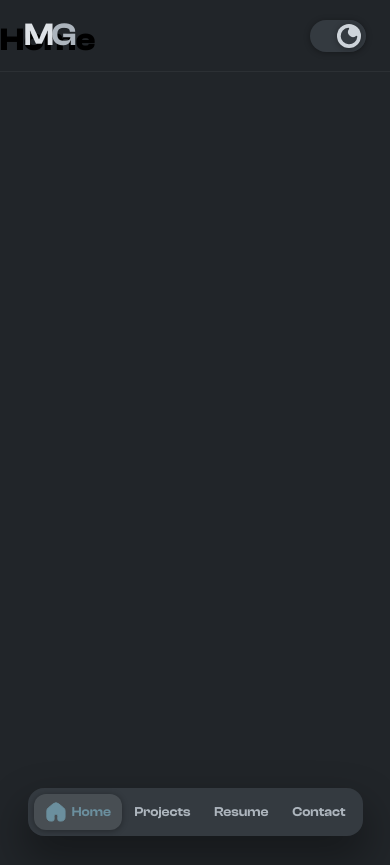
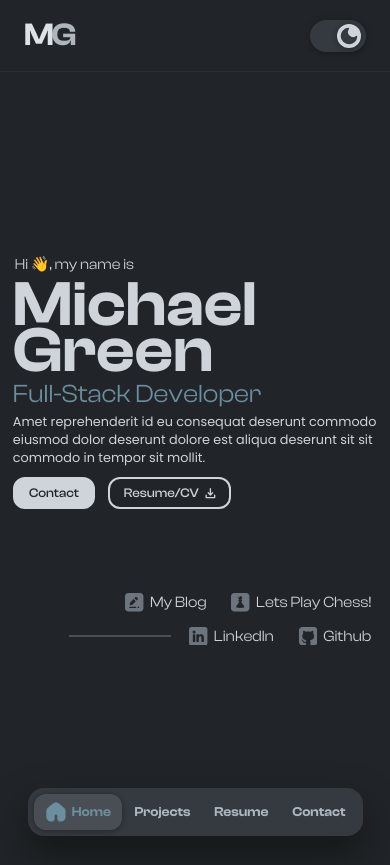
Before and after one commit to michaelgreenl/e-portfolio, a Vue app: page /#home in a window 390 px wide. After the commit the page ends 844 px from the top, so only its background shows below. Built offline with nearby package versions, Linux system fonts and the light colour scheme; a web font is replaced by a local one.

Commit message:
feat: added responsive content to home view

```diff
--- a/src/views/HomeView.vue
+++ b/src/views/HomeView.vue
@@ -1,9 +1,286 @@
 <template>
-    <div>
-        <h1>Home</h1>
+    <div class="home-container">
+        <div class="hero-content">
+            <h3>Hi 👋, my name is</h3>
+            <h1>
+                Michael
+                <!-- <span class="tab">&ensp;&ensp;</span>  -->
+                Green
+            </h1>
+            <h2>Full-Stack Developer</h2>
+            <p>
+                Amet reprehenderit id eu consequat deserunt commodo eiusmod dolor deserunt dolore est aliqua deserunt
+                sit sit commodo in tempor sit mollit.
+            </p>
+            <div class="cta">
+                <button>Contact</button>
+                <button>
+                    Resume/CV
+                    <DownloadIcon />
+                </button>
+            </div>
+        </div>
+        <div class="external-links">
+            <hr />
+            <button>
+                <LinkedInIcon class="icon" />
+                LinkedIn
+            </button>
+            <button>
+                <GithubIcon class="icon" />
+                Github
+            </button>
+            <button>
+                <BlogIcon class="icon" />
+                My Blog
+            </button>
+            <button>
+                <ChessIcon class="icon" />
+                Lets Play Chess!
+            </button>
+        </div>
     </div>
 </template>
 
-<script setup></script>
+<script setup>
+import DownloadIcon from '../components/SVGs/DownloadIcon.vue';
+import LinkedInIcon from '../components/SVGs/LinkedInIcon.vue';
+import GithubIcon from '../components/SVGs/GithubIcon.vue';
+import BlogIcon from '../components/SVGs/BlogIcon.vue';
+import ChessIcon from '../components/SVGs/ChessIcon.vue';
+</script>
 
-<style lang="scss" scoped></style>
+<style lang="scss" scoped>
+.home-container {
+    font-size: 0.8em;
+    display: flex;
+    flex-direction: column;
+    justify-content: center;
+    height: 100vh;
+    padding: 4.5em 1em 0;
+    gap: 6.5em;
+    color: $color-text-primary;
+
+    .hero-content {
+        display: flex;
+        flex-direction: column;
+        gap: 4px;
+
+        h1,
+        h2,
+        h3,
+        p {
+            margin: 0;
+        }
+
+        h1 {
+            color: $color-primary-darker;
+            font-family: $primary-font-stack;
+            font-size: 5em;
+            font-weight: 600;
+            line-height: 1ch;
+        }
+
+        h2 {
+            font-size: 2em;
+            font-weight: 400;
+            color: $color-primary;
+        }
+
+        h3 {
+            color: $color-primary-darker;
+            font-family: $primary-font-stack;
+            font-weight: 400;
+            margin: 0 2px 4px;
+        }
+
+        p {
+            max-width: 69ch;
+            font-family: $secondary-font-stack;
+        }
+
+        .cta {
+            display: flex;
+            gap: 1em;
+            margin-top: 0.5em;
+
+            button {
+                display: flex;
+                gap: 0.4em;
+                align-items: center;
+                justify-content: center;
+                padding: 0.5em 1.1em;
+                font-family: $primary-font-stack;
+                font-size: 1em;
+                font-weight: 500;
+                background: transparent;
+                border-radius: 12px;
+
+                svg {
+                    height: 1em;
+                }
+
+                @include theme-dark {
+                    color: $color-text-primary;
+                    border: solid 2px $color-text-primary;
+
+                    svg {
+                        fill: $color-text-primary;
+                    }
+                }
+
+                @include theme-light {
+                    color: $color-primary-darker;
+                    border: solid 2px $color-primary-darker;
+
+                    svg {
+                        fill: $color-primary-darker;
+                    }
+                }
+
+                &:hover {
+                    color: $color-bg-primary;
+
+                    @include theme-dark {
+                        background: $color-text-primary;
+
+                        svg {
+                            fill: $color-bg-primary;
+                        }
+                    }
+
+                    @include theme-light {
+                        background: $color-primary-darker;
+
+                        svg {
+                            fill: $color-bg-primary;
+                        }
+                    }
+                }
+            }
+
+            button:first-child {
+                color: $color-bg-primary;
+
+                @include theme-dark {
+                    background: $color-text-primary;
+                }
+
+                @include theme-light {
+                    background: $color-primary-darker;
+                }
+            }
+
+            button:last-child {
+                padding-right: 0.95em;
+            }
+        }
+    }
+
+    .external-links {
+        display: flex;
+        gap: 1em;
+        justify-content: flex-end;
+        align-items: center;
+        flex-wrap: wrap-reverse;
+        max-width: 345px;
+        margin-left: auto;
+        padding-left: 10%;
+
+        hr {
+            border: 0;
+            height: 2px;
+            background-color: $color-text-muted !important;
+            flex-grow: 1;
+        }
+
+        button {
+            position: relative;
+            font-family: $primary-font-stack;
+            font-size: 1.2em;
+            display: flex;
+            gap: 0.4em;
+            background: transparent;
+            border: 0;
+            border-radius: 12px;
+
+            @include theme-dark {
+                color: $color-text-primary;
+            }
+
+            @include theme-light {
+                color: $color-primary-darker;
+            }
+
+            .icon {
+                height: 1.2em;
+
+                @include theme-dark {
+                    fill: $color-text-secondary;
+                }
+
+                @include theme-light {
+                    fill: $color-primary-darker;
+                }
+            }
+
+            &::after {
+                content: '';
+                position: absolute;
+                bottom: -6px;
+                left: 1.8em;
+                right: 100%;
+                height: 1px;
+                transition: all 0.3s ease;
+
+                @include theme-dark {
+                    background-color: $color-text-secondary;
+                }
+
+                @include theme-light {
+                    background-color: $color-primary-darker;
+                }
+            }
+
+            &:hover {
+                &::after {
+                    right: 2px;
+                }
+            }
+        }
+    }
+
+    @include bp-custom-min(400) {
+        font-size: 1em;
+
+        .external-links {
+            max-width: 413px;
+        }
+    }
+
+    @include bp-custom-min(600) {
+        padding: 4.5em 2em 0;
+    }
+
+    @include bp-custom-min(750) {
+        padding: 4.5em 4em 0;
+    }
+
+    @include bp-md-tablet {
+        .external-links {
+            max-width: 100vw;
+            margin-left: 0;
+        }
+    }
+
+    @include bp-lg-laptop {
+        max-width: 1200px;
+        margin: 0 auto;
+    }
+
+    @include bp-xl-desktop {
+        font-size: 1.2em;
+        max-width: 1600px;
+    }
+}
+</style>
```
